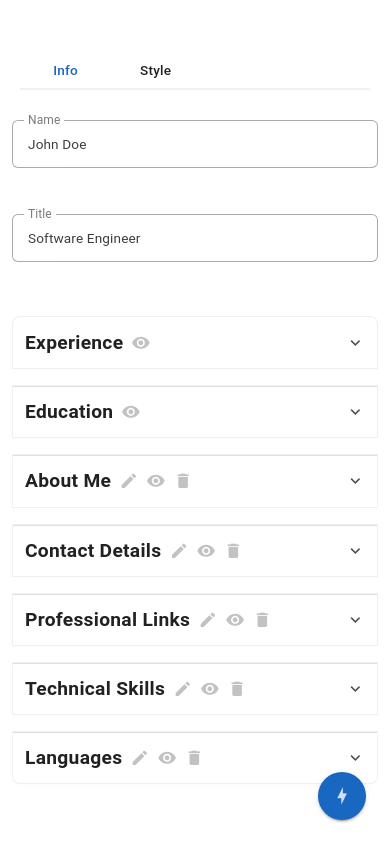
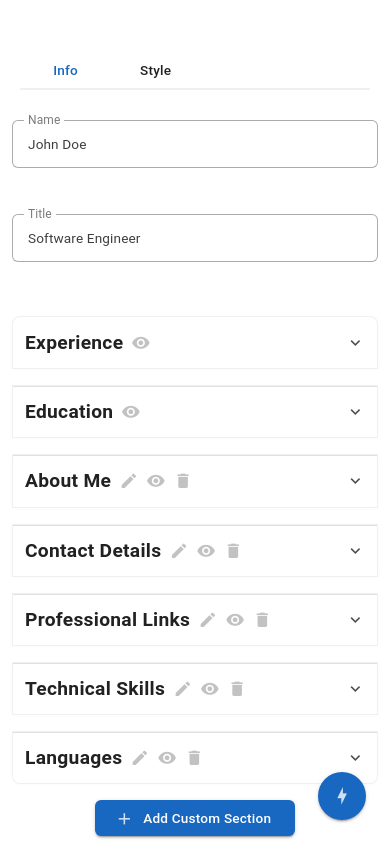
Before and after one commit to gianfrancodemarco/resume-builder, a Vue app: page /#/editor in a window 390 px wide. Built offline with nearby package versions, Linux system fonts and the light colour scheme.

Commit message:
fix: mobile scroll

```diff
--- a/src/views/EditorPage.vue
+++ b/src/views/EditorPage.vue
@@ -547,11 +547,15 @@ const stopResize = () => {
     position: relative;
     overflow: hidden;
     background-color: #f5f5f5;
+    height: 100vh;
 }
 
 .editor-col {
     transition: all 0.2s ease;
     flex-shrink: 0;
+    height: 100%;
+    overflow-y: auto;
+    -webkit-overflow-scrolling: touch;
 }
 
 .preview-col {
@@ -690,14 +694,21 @@ const stopResize = () => {
     .editor-content {
         flex-direction: column;
         height: 100vh;
+        overflow: hidden;
     }
 
     .editor-col {
         width: 100% !important;
+        height: 100%;
+        overflow-y: auto;
+        -webkit-overflow-scrolling: touch;
     }
 
     .preview-col {
         width: 100% !important;
+        height: 100%;
+        overflow-y: auto;
+        -webkit-overflow-scrolling: touch;
     }
 
     .resize-handle {
@@ -714,7 +725,14 @@ const stopResize = () => {
 
 @media (max-width: 600px) {
     .editor-content {
-        height: calc(100vh - 56px);
+        height: 100vh;
+        overflow: hidden;
+    }
+
+    .editor-col {
+        height: 100%;
+        overflow-y: auto;
+        -webkit-overflow-scrolling: touch;
     }
 
     .navbar-title {
```
